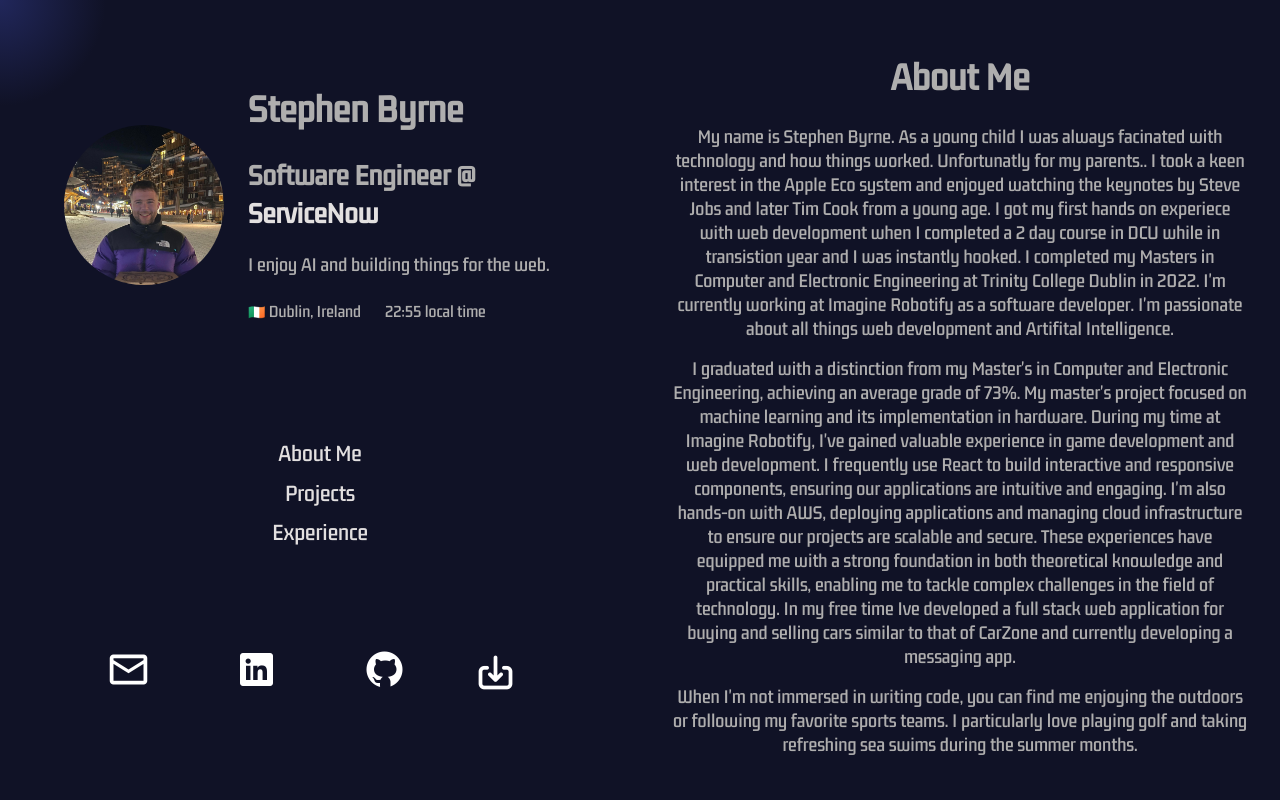
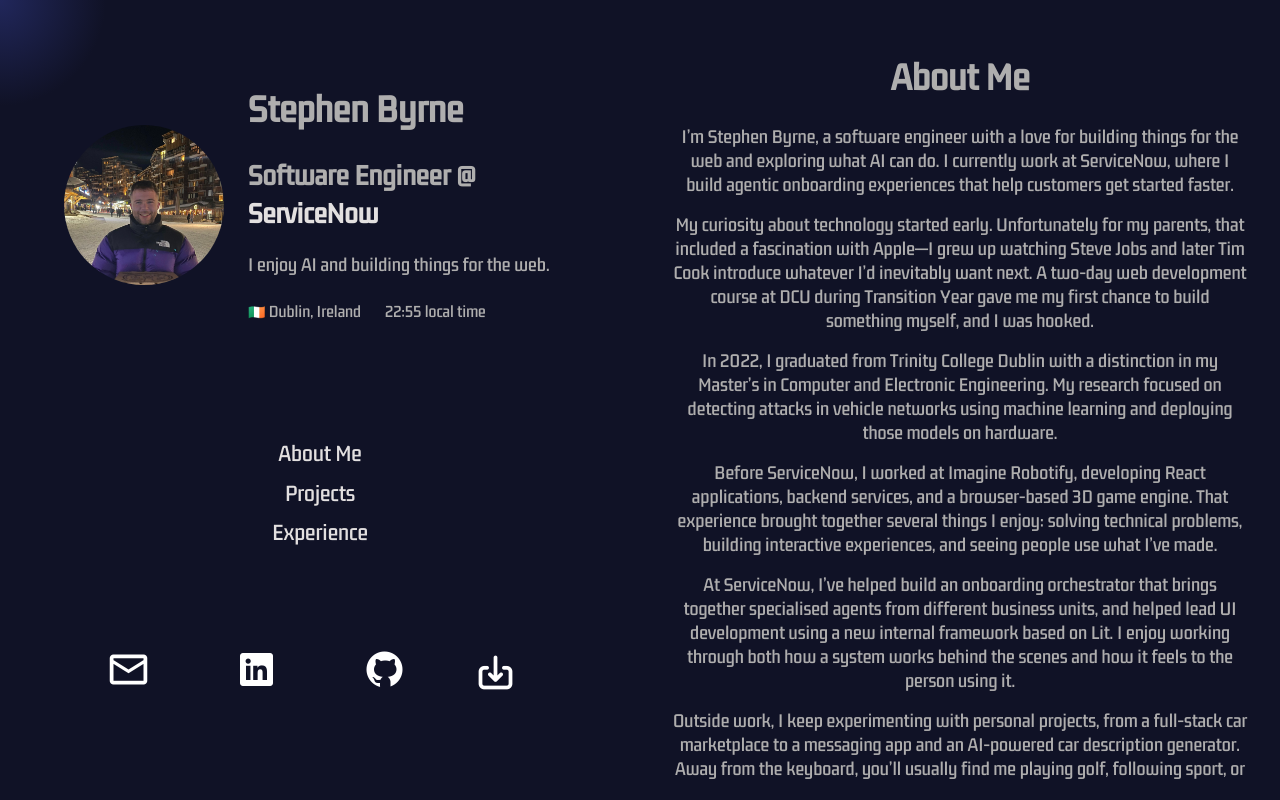
Before and after one commit to stephen447/personalwebsite, a React (Create React App) app: page / in a window 1280 px wide. Built offline with nearby package versions, Linux system fonts and the light colour scheme.

Commit message:
Updated about me

```diff
--- a/src/components/AboutMe/AboutMe.jsx
+++ b/src/components/AboutMe/AboutMe.jsx
@@ -1,44 +1,50 @@
 import React from "react";
 import "./AboutMe.css";
+
 export default function AboutMe() {
   return (
-    <>
     <div className="about-me" id="about-me">
       <h1 className="about-me__title">About Me</h1>
       <p>
-          My name is Stephen Byrne. As a young child I was always facinated with
-          technology and how things worked. Unfortunatly for my parents.. I took
-          a keen interest in the Apple Eco system and enjoyed watching the
-          keynotes by Steve Jobs and later Tim Cook from a young age. I got my
-          first hands on experiece with web development when I completed a 2 day
-          course in DCU while in transistion year and I was instantly hooked. I
-          completed my Masters in Computer and Electronic Engineering at Trinity
-          College Dublin in 2022. I'm currently working at Imagine Robotify as a
-          software developer. I'm passionate about all things web development
-          and Artifital Intelligence.
+        I’m Stephen Byrne, a software engineer with a love for building things
+        for the web and exploring what AI can do. I currently work at ServiceNow,
+        where I build agentic onboarding experiences that help customers get
+        started faster.
       </p>
       <p>
-          I graduated with a distinction from my Master's in Computer and
-          Electronic Engineering, achieving an average grade of 73%. My master's
-          project focused on machine learning and its implementation in
-          hardware. During my time at Imagine Robotify, I've gained valuable
-          experience in game development and web development. I frequently use
-          React to build interactive and responsive components, ensuring our
-          applications are intuitive and engaging. I'm also hands-on with AWS,
-          deploying applications and managing cloud infrastructure to ensure our
-          projects are scalable and secure. These experiences have equipped me
-          with a strong foundation in both theoretical knowledge and practical
-          skills, enabling me to tackle complex challenges in the field of
-          technology. In my free time Ive developed a full stack web application
-          for buying and selling cars similar to that of CarZone and currently
-          developing a messaging app.
+        My curiosity about technology started early. Unfortunately for my
+        parents, that included a fascination with Apple—I grew up watching Steve
+        Jobs and later Tim Cook introduce whatever I’d inevitably want next. A
+        two-day web development course at DCU during Transition Year gave me my
+        first chance to build something myself, and I was hooked.
       </p>
       <p>
-          When I'm not immersed in writing code, you can find me enjoying the
-          outdoors or following my favorite sports teams. I particularly love
-          playing golf and taking refreshing sea swims during the summer months.
+        In 2022, I graduated from Trinity College Dublin with a distinction in my
+        Master’s in Computer and Electronic Engineering. My research focused on
+        detecting attacks in vehicle networks using machine learning and
+        deploying those models on hardware.
+      </p>
+      <p>
+        Before ServiceNow, I worked at Imagine Robotify, developing React
+        applications, backend services, and a browser-based 3D game engine. That
+        experience brought together several things I enjoy: solving technical
+        problems, building interactive experiences, and seeing people use what
+        I’ve made.
+      </p>
+      <p>
+        At ServiceNow, I’ve helped build an onboarding orchestrator that brings
+        together specialised agents from different business units, and helped
+        lead UI development using a new internal framework based on Lit. I enjoy
+        working through both how a system works behind the scenes and how it
+        feels to the person using it.
+      </p>
+      <p>
+        Outside work, I keep experimenting with personal projects, from a
+        full-stack car marketplace to a messaging app and an AI-powered car
+        description generator. Away from the keyboard, you’ll usually find me
+        playing golf, following sport, or making the most of an Irish summer
+        with a sea swim.
       </p>
     </div>
-    </>
   );
 }
```
Lines whose indentation alone changed are shown as unchanged.
